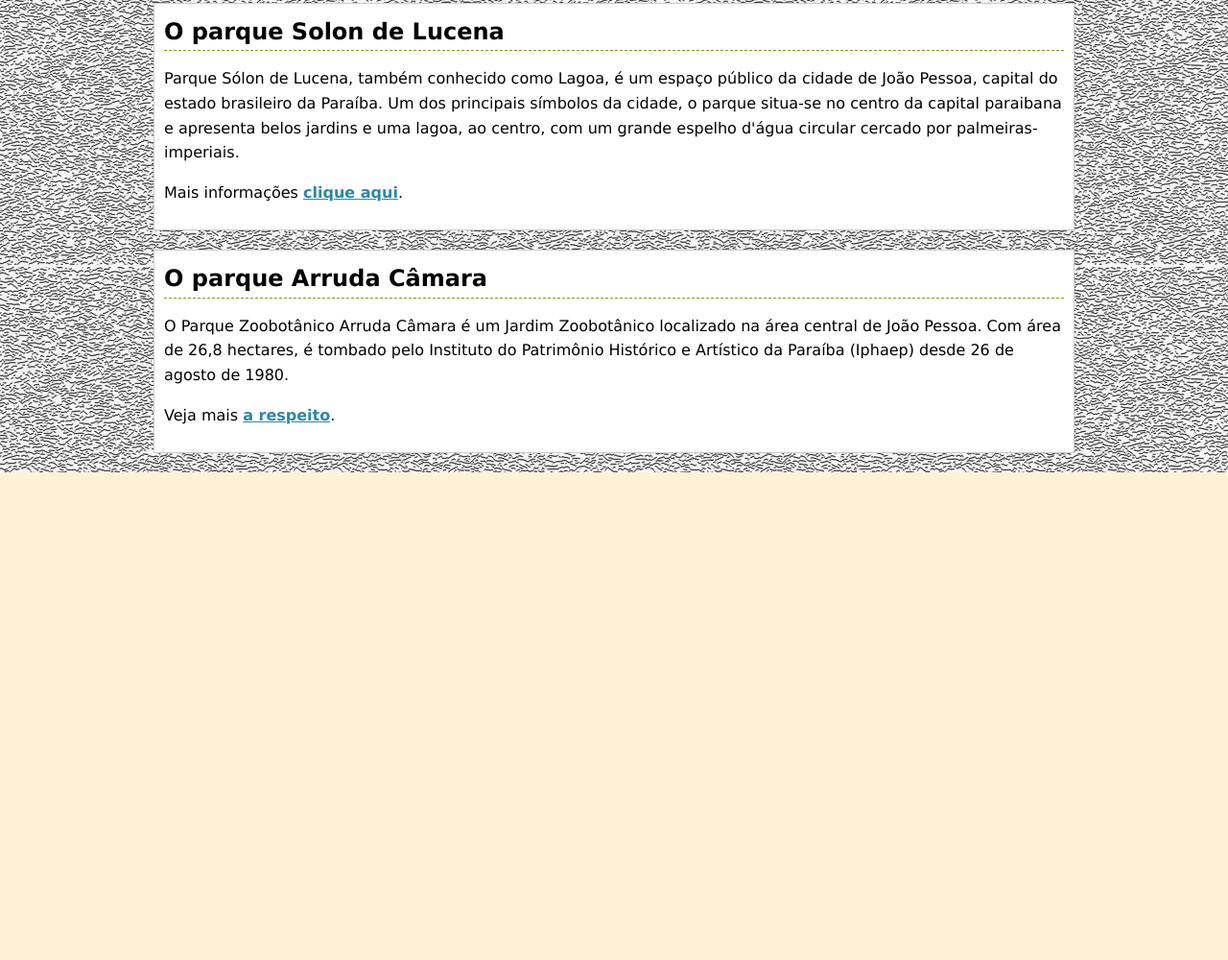
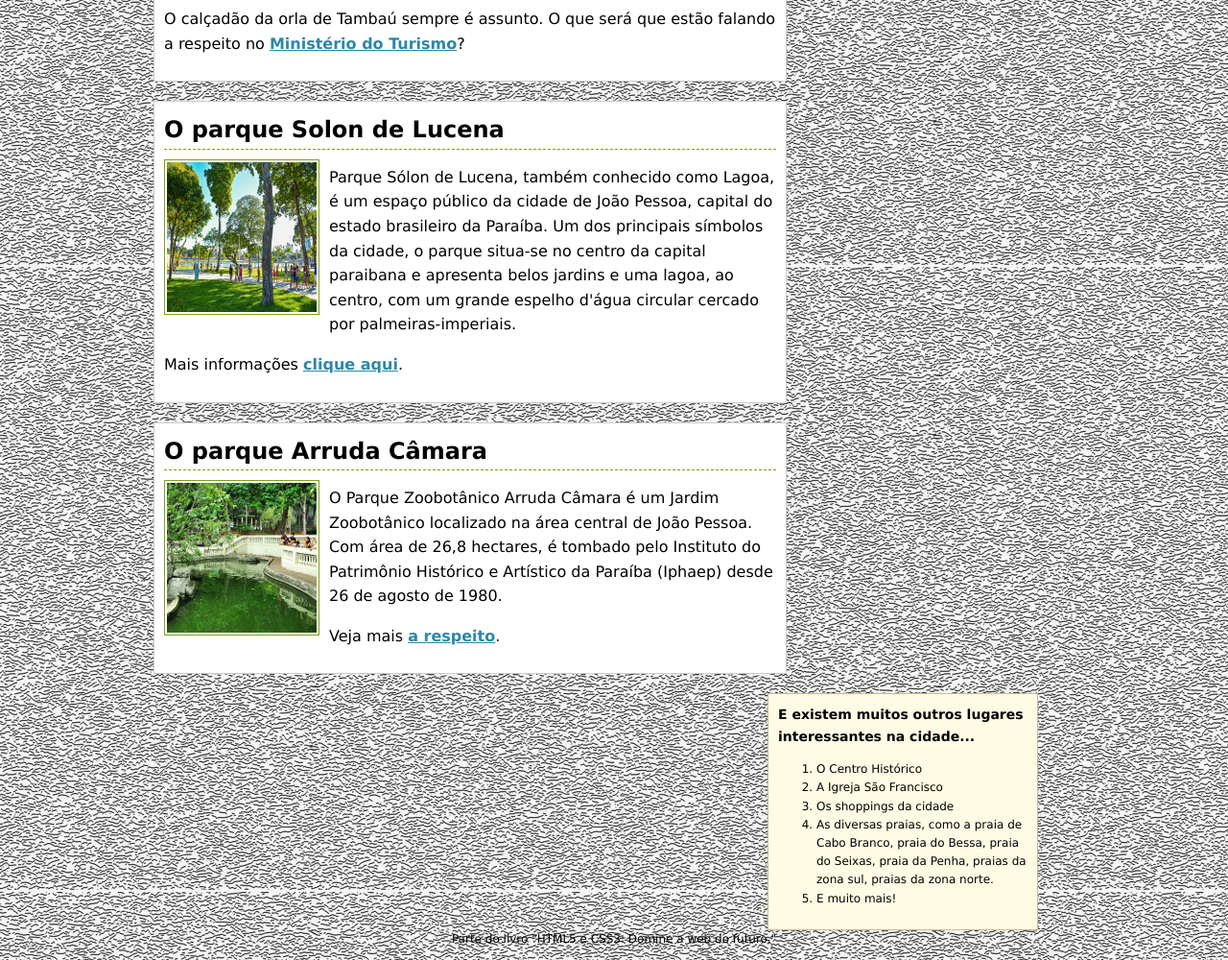
Before and after one commit to jeffersonguanabara/HTML, a plain HTML site: page Livro_HTML5_e_CSS3_Casa_do_Codigo/Capitulo_2/index.html in a window 1280 px wide. Shown: the part 374-1374 px from the top of the page at 96% size. Before the commit the page ends 866 px from the top, so only its background shows below. Drawn offline with Linux system fonts and the light colour scheme; files whose address does not match are found by name.

Commit message:
finalizando exemplo capitulo 2

```diff
--- a/Livro_HTML5_e_CSS3_Casa_do_Codigo/Capitulo_2/css/estilos.css
+++ b/Livro_HTML5_e_CSS3_Casa_do_Codigo/Capitulo_2/css/estilos.css
@@ -21,6 +21,11 @@ h1 a:hover {
   width: 960px;
 }
 
+.places {
+  float: left;
+  width: 660px;
+}
+
 .place {
   background-color: #FFF;
   border-color: #CCC #999 #999 #CCC;
@@ -38,3 +43,37 @@ h1 a:hover {
   color: #2C88A7;
   font-weight: bold;
 }
+
+.place img {
+  border: 1px solid #7E9F19;
+  float: left;
+  margin: 10px 10px 0 0;
+  padding: 2px;
+}
+
+.clear {
+  clear: both;
+}
+
+.sidenote {
+  background-color: #FFFBE4;
+  border: 1px solid #C9BC8F;
+  margin-right: 190px;
+  float: right;
+  padding: 10px;
+  width: 260px;
+}
+
+.sidenote h3 {
+  font-size: 14px;
+  margin-top: 0;
+}
+
+.sidenote ol {
+  font-size: 12px;
+}
+
+.footer {
+  font-size: 12px;
+  text-align: center;
+}
--- a/Livro_HTML5_e_CSS3_Casa_do_Codigo/Capitulo_2/index.html
+++ b/Livro_HTML5_e_CSS3_Casa_do_Codigo/Capitulo_2/index.html
@@ -15,8 +15,11 @@
 
       <h1><a href="">O que eu mais gosto em João Pessoa</a></h1>
 
+      <div class="places">
+
         <div class="place">
           <h2>Passear no Calçadão da Praia de Tambaú</h2>
+          <img src="images/reforma_calcada_orla_joao_pessoa.jpg" alt="Calçadão Praia de Tambaú">
           <p>
             O calçadão da orla da Tambaú, uma das praias mais visitadas de
             João Pessoa (PB), foi entregue à população depois de passar por obras de
@@ -34,6 +37,7 @@
 
         <div class="place">
           <h2>O parque Solon de Lucena</h2>
+          <img src="images/Entrega_Lagoa_RafaelPassos-560.jpg" alt="Parque da Lagoa">
           <p>
            Parque Sólon de Lucena, também conhecido como Lagoa, é um espaço público
            da cidade de João Pessoa, capital do estado brasileiro da Paraíba.
@@ -49,6 +53,7 @@
 
         <div class="place">
           <h2>O parque Arruda Câmara</h2>
+          <img src="images/bica_foto_rafaelpassos_348.jpg" alt="Parque Arruda Câmara">
           <p>
             O Parque Zoobotânico Arruda Câmara é um Jardim Zoobotânico localizado
             na área central de João Pessoa. Com área de 26,8 hectares, é tombado
@@ -59,8 +64,27 @@
             Veja mais <a href="https://turismo.joaopessoa.pb.gov.br/o-que-fazer/pontos-turisticos/pracas-e-parques/parque-arruda-camara/"
             target="_blank">a respeito</a>.
           </p>
+          <div class="clear">  </div>
         </div>
 
+      </div>
+
+    </div>
+
+    <div class="sidenote">
+      <h3>E existem muitos outros lugares interessantes na cidade...</h3>
+      <ol>
+        <li>O Centro Histórico</li>
+        <li>A Igreja São Francisco</li>
+        <li>Os shoppings da cidade</li>
+        <li>As diversas praias, como a praia de Cabo Branco, praia do Bessa,
+          praia do Seixas, praia da Penha, praias da zona sul, praias da zona norte.</li>
+        <li>E muito mais!</li>
+      </ol>
+    </div>
+
+    <div class="footer clear">
+      <p>Parte do livro "HTML5 e CSS3: Domine a web do futuro."</p>
     </div>
 
   </body>
```
Also changed, not shown: Livro_HTML5_e_CSS3_Casa_do_Codigo/Capitulo_2/images/Entrega_Lagoa_RafaelPassos-560.jpg (added), Livro_HTML5_e_CSS3_Casa_do_Codigo/Capitulo_2/images/bica_foto_rafaelpassos_348.jpg (added), Livro_HTML5_e_CSS3_Casa_do_Codigo/Capitulo_2/images/reforma_calcada_orla_joao_pessoa.jpg (added). Lines whose indentation alone changed are shown as unchanged.
